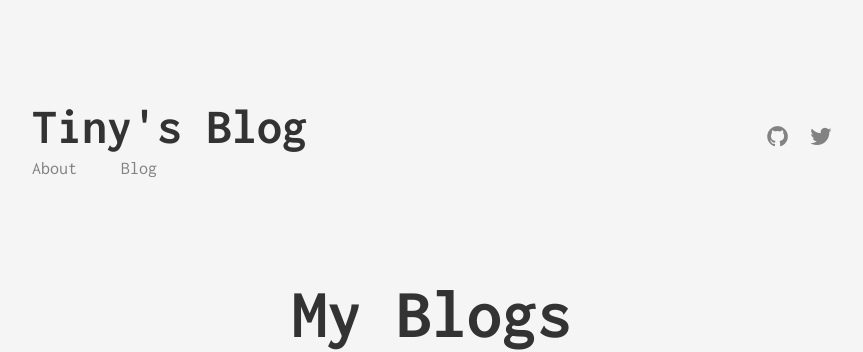
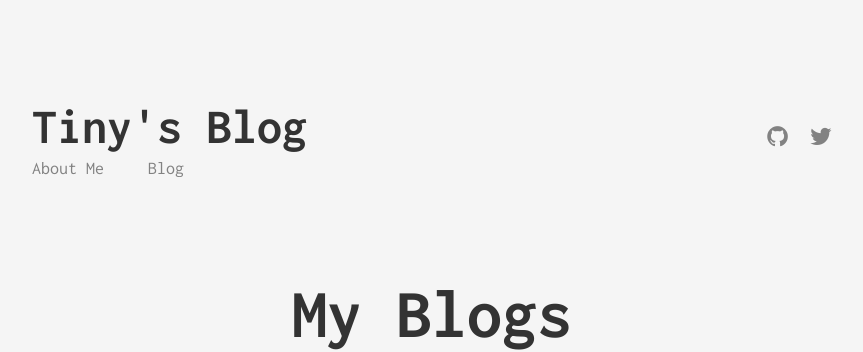
Before and after one commit to zhangtiny123/zhangtiny123.github.io, a Jekyll site: the page built from index.html, in a window 1280 px wide. Shown: the top 352 px of the page, without its empty margins (208-1071 px from the left). Built offline with Jekyll 4.4.1, drawn with Linux system fonts in a browser that asks for light colours.

Commit message:
fix the about page can not reach

```diff
--- a/_includes/header.html
+++ b/_includes/header.html
@@ -3,7 +3,7 @@
         <a href="/" class="logo">{{ site.title }}</a>
 
         <ul class="menu">
-            <li class="menu__entry"><a href="{{ '/about' | prepend: site.baseurl }}">About</a></li>
+            <li class="menu__entry"><a href="{{ '/about-me' | prepend: site.baseurl }}">About Me</a></li>
             <li class="menu__entry"><a href="{{ '/' | prepend: site.baseurl }}">Blog</a></li>
         </ul>
     </div>
```
